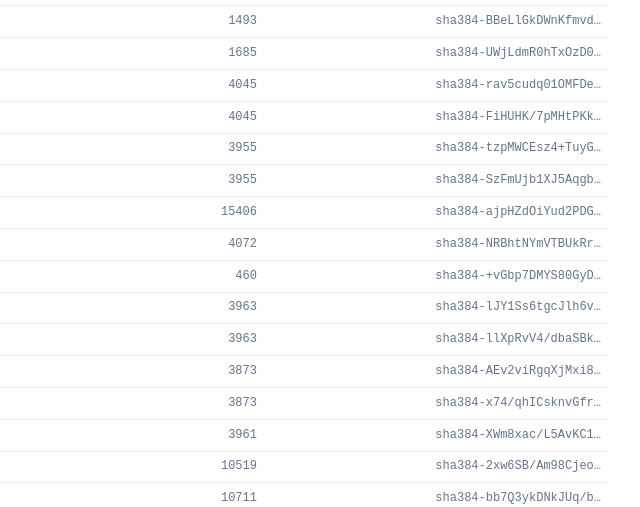
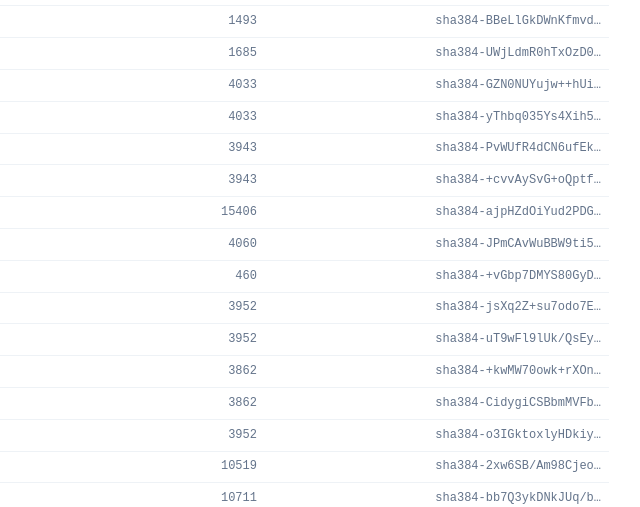
Before and after one commit to autional-cn/cdn, a plain HTML site: page index.html in a window 1280 px wide. Shown: the part 1148-1655 px from the top of the page, 481-1121 px from the left. Drawn offline with Linux system fonts and the light colour scheme.

Commit message:
fix: 修正 SRI 失配 —— 文本产物统一归一化为 LF
首次发布后做全量 SRI 自校验（把每个文件下载回来重算 sha384 与 manifest 比对），
发现 22 个文件里有 10 个失配，且全部是 SVG，托管字节数比清单少「行数」个字节。

根因：ui/assets/ 下的 SVG 是 CRLF 行尾，build-cdn.mjs 原样拷贝并按 CRLF 计算 sha384，
而 git 与 Vercel 侧存储/托管的是 LF。清单描述的不是实际被托管的字节。

两处修复：
1. build-cdn.mjs：文本产物（css/json/svg/txt/webmanifest/html/js/ts）在写入前统一
   归一化为 LF，再做哈希。产物字节从此与平台、与 git 配置解耦。
2. .gitattributes：原写法把 * text=auto eol=lf 放在 ui/** -text 之后，
   而 gitattributes 是「最后匹配者生效」，通用规则反而覆盖了专用规则，
   导致 ui/** 实际是 text=auto 而非 -text。现在把通用规则放前面并写明这个顺序陷阱，
   二进制类型显式声明。

教训已写进 .gitattributes 注释：SRI 失配是静默的，必须有主动回验的闸门。

```diff
--- a/index.html
+++ b/index.html
@@ -41,18 +41,18 @@ import '@autional-cn/tokens/tokens.css'</code></pre>
 <tr><td><a href="/ui/v0.1.0-rc/icons/favicon-16x16.png">icons/favicon-16x16.png</a></td><td class="n">631</td><td class="h">sha384-GNeju8SO9OHxbDN…</td></tr>
 <tr><td><a href="/ui/v0.1.0-rc/icons/favicon-32x32.png">icons/favicon-32x32.png</a></td><td class="n">1493</td><td class="h">sha384-BBeLlGkDWnKfmvd…</td></tr>
 <tr><td><a href="/ui/v0.1.0-rc/icons/favicon-48x48.png">icons/favicon-48x48.png</a></td><td class="n">1685</td><td class="h">sha384-UWjLdmR0hTxOzD0…</td></tr>
-<tr><td><a href="/ui/v0.1.0-rc/icons/favicon-dark.svg">icons/favicon-dark.svg</a></td><td class="n">4045</td><td class="h">sha384-rav5cudq01OMFDe…</td></tr>
-<tr><td><a href="/ui/v0.1.0-rc/icons/favicon-light.svg">icons/favicon-light.svg</a></td><td class="n">4045</td><td class="h">sha384-FiHUHK/7pMHtPKk…</td></tr>
-<tr><td><a href="/ui/v0.1.0-rc/icons/favicon-mono-black.svg">icons/favicon-mono-black.svg</a></td><td class="n">3955</td><td class="h">sha384-tzpMWCEsz4+TuyG…</td></tr>
-<tr><td><a href="/ui/v0.1.0-rc/icons/favicon-mono-white.svg">icons/favicon-mono-white.svg</a></td><td class="n">3955</td><td class="h">sha384-SzFmUjb1XJ5Aqgb…</td></tr>
+<tr><td><a href="/ui/v0.1.0-rc/icons/favicon-dark.svg">icons/favicon-dark.svg</a></td><td class="n">4033</td><td class="h">sha384-GZN0NUYujw++hUi…</td></tr>
+<tr><td><a href="/ui/v0.1.0-rc/icons/favicon-light.svg">icons/favicon-light.svg</a></td><td class="n">4033</td><td class="h">sha384-yThbq035Ys4Xih5…</td></tr>
+<tr><td><a href="/ui/v0.1.0-rc/icons/favicon-mono-black.svg">icons/favicon-mono-black.svg</a></td><td class="n">3943</td><td class="h">sha384-PvWUfR4dCN6ufEk…</td></tr>
+<tr><td><a href="/ui/v0.1.0-rc/icons/favicon-mono-white.svg">icons/favicon-mono-white.svg</a></td><td class="n">3943</td><td class="h">sha384-+cvvAySvG+oQptf…</td></tr>
 <tr><td><a href="/ui/v0.1.0-rc/icons/favicon.ico">icons/favicon.ico</a></td><td class="n">15406</td><td class="h">sha384-ajpHZdOiYud2PDG…</td></tr>
-<tr><td><a href="/ui/v0.1.0-rc/icons/favicon.svg">icons/favicon.svg</a></td><td class="n">4072</td><td class="h">sha384-NRBhtNYmVTBUkRr…</td></tr>
+<tr><td><a href="/ui/v0.1.0-rc/icons/favicon.svg">icons/favicon.svg</a></td><td class="n">4060</td><td class="h">sha384-JPmCAvWuBBW9ti5…</td></tr>
 <tr><td><a href="/ui/v0.1.0-rc/icons/site.webmanifest">icons/site.webmanifest</a></td><td class="n">460</td><td class="h">sha384-+vGbp7DMYS80GyD…</td></tr>
-<tr><td><a href="/ui/v0.1.0-rc/logo/logo-mark.color.svg">logo/logo-mark.color.svg</a></td><td class="n">3963</td><td class="h">sha384-lJY1Ss6tgcJlh6v…</td></tr>
-<tr><td><a href="/ui/v0.1.0-rc/logo/logo-mark.dark.svg">logo/logo-mark.dark.svg</a></td><td class="n">3963</td><td class="h">sha384-llXpRvV4/dbaSBk…</td></tr>
-<tr><td><a href="/ui/v0.1.0-rc/logo/logo-mark.mono-black.svg">logo/logo-mark.mono-black.svg</a></td><td class="n">3873</td><td class="h">sha384-AEv2viRgqXjMxi8…</td></tr>
-<tr><td><a href="/ui/v0.1.0-rc/logo/logo-mark.mono-white.svg">logo/logo-mark.mono-white.svg</a></td><td class="n">3873</td><td class="h">sha384-x74/qhICsknvGfr…</td></tr>
-<tr><td><a href="/ui/v0.1.0-rc/logo/logo-mark.svg">logo/logo-mark.svg</a></td><td class="n">3961</td><td class="h">sha384-XWm8xac/L5AvKC1…</td></tr>
+<tr><td><a href="/ui/v0.1.0-rc/logo/logo-mark.color.svg">logo/logo-mark.color.svg</a></td><td class="n">3952</td><td class="h">sha384-jsXq2Z+su7odo7E…</td></tr>
+<tr><td><a href="/ui/v0.1.0-rc/logo/logo-mark.dark.svg">logo/logo-mark.dark.svg</a></td><td class="n">3952</td><td class="h">sha384-uT9wFl9lUk/QsEy…</td></tr>
+<tr><td><a href="/ui/v0.1.0-rc/logo/logo-mark.mono-black.svg">logo/logo-mark.mono-black.svg</a></td><td class="n">3862</td><td class="h">sha384-+kwMW70owk+rXOn…</td></tr>
+<tr><td><a href="/ui/v0.1.0-rc/logo/logo-mark.mono-white.svg">logo/logo-mark.mono-white.svg</a></td><td class="n">3862</td><td class="h">sha384-CidygiCSBbmMVFb…</td></tr>
+<tr><td><a href="/ui/v0.1.0-rc/logo/logo-mark.svg">logo/logo-mark.svg</a></td><td class="n">3952</td><td class="h">sha384-o3IGktoxlyHDkiy…</td></tr>
 <tr><td><a href="/ui/v0.1.0-rc/primitives.css">primitives.css</a></td><td class="n">10519</td><td class="h">sha384-2xw6SB/Am98Cjeo…</td></tr>
 <tr><td><a href="/ui/v0.1.0-rc/tokens.css">tokens.css</a></td><td class="n">10711</td><td class="h">sha384-bb7Q3ykDNkJUq/b…</td></tr>
 </tbody></table>
```
Also changed, not shown: ui/v0.1.0-rc/manifest.json, 1 other file.
